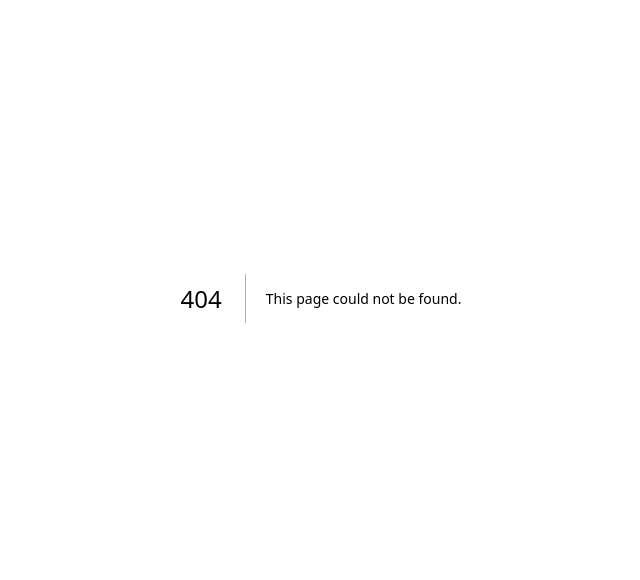
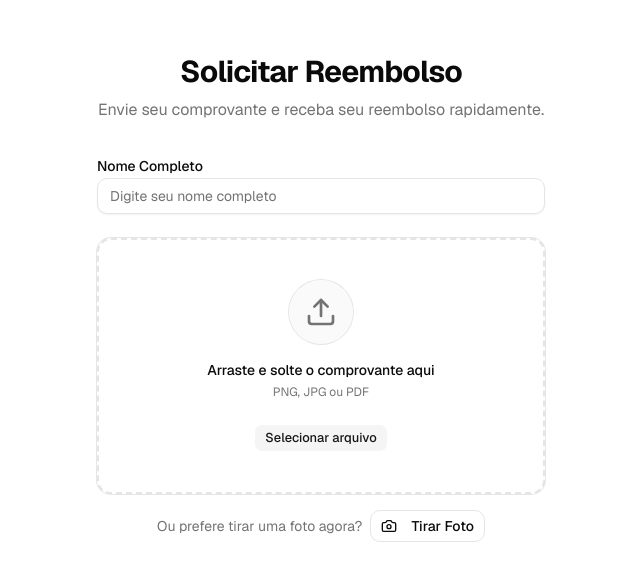
Before and after one commit to LeoYudi/bunkyo-refund, a Next.js app: page /submit in a window 1280 px wide. Before the commit this address had no page. Shown: the part 102-682 px from the top of the page, without its empty margins (319-959 px from the left). Built offline with nearby package versions, Linux system fonts and the light colour scheme.

Commit message:
feat(ui): adicionar layout da pagina publica /submit ligando action de upload

```diff
--- /dev/null
+++ b/src/app/(public)/submit/page.tsx
@@ -0,0 +1,64 @@
+"use client";
+
+import { submitRefundRequest } from "@/actions/refund.actions";
+import { uploadReceipt } from "@/actions/upload.action";
+import { SubmitRefundForm } from "@/components/forms/submit-refund-form";
+
+export default function SubmitPage() {
+  const handleSubmitAction = async (formData: FormData) => {
+    try {
+      const file = formData.get("file") as File;
+      const requester_name = formData.get("requester_name") as string;
+
+      if (!file || !requester_name) {
+        return { success: false, error: "Dados incompletos" };
+      }
+
+      // 1. Upload the file to storage
+      const uploadFormData = new FormData();
+      uploadFormData.append("file", file);
+
+      const uploadUrl = await uploadReceipt(uploadFormData);
+
+      // 2. Insert the record into the database
+      const result = await submitRefundRequest({
+        requester_name,
+        receipt_file_url: uploadUrl,
+      });
+
+      if (!result.success) {
+        return {
+          success: false,
+          error: result.error || "Erro ao salvar solicitação",
+        };
+      }
+
+      // In the future, this will redirect to /submit/success
+      // For now, let's just return success so the form knows it worked.
+      alert("Reembolso solicitado com sucesso!");
+      return { success: true };
+    } catch (error: unknown) {
+      return {
+        success: false,
+        error: error instanceof Error ? error.message : "Erro inesperado ao processar solicitação",
+      };
+    }
+  };
+
+  return (
+    <main className="min-h-screen bg-background flex flex-col items-center justify-center p-4">
+      <div className="w-full max-w-md space-y-8">
+        <div className="text-center space-y-2">
+          <h1 className="text-3xl font-bold tracking-tight">
+            Solicitar Reembolso
+          </h1>
+          <p className="text-muted-foreground">
+            Envie seu comprovante e receba seu reembolso rapidamente.
+          </p>
+        </div>
+
+        <SubmitRefundForm onSubmitAction={handleSubmitAction} />
+      </div>
+    </main>
+  );
+}
```
